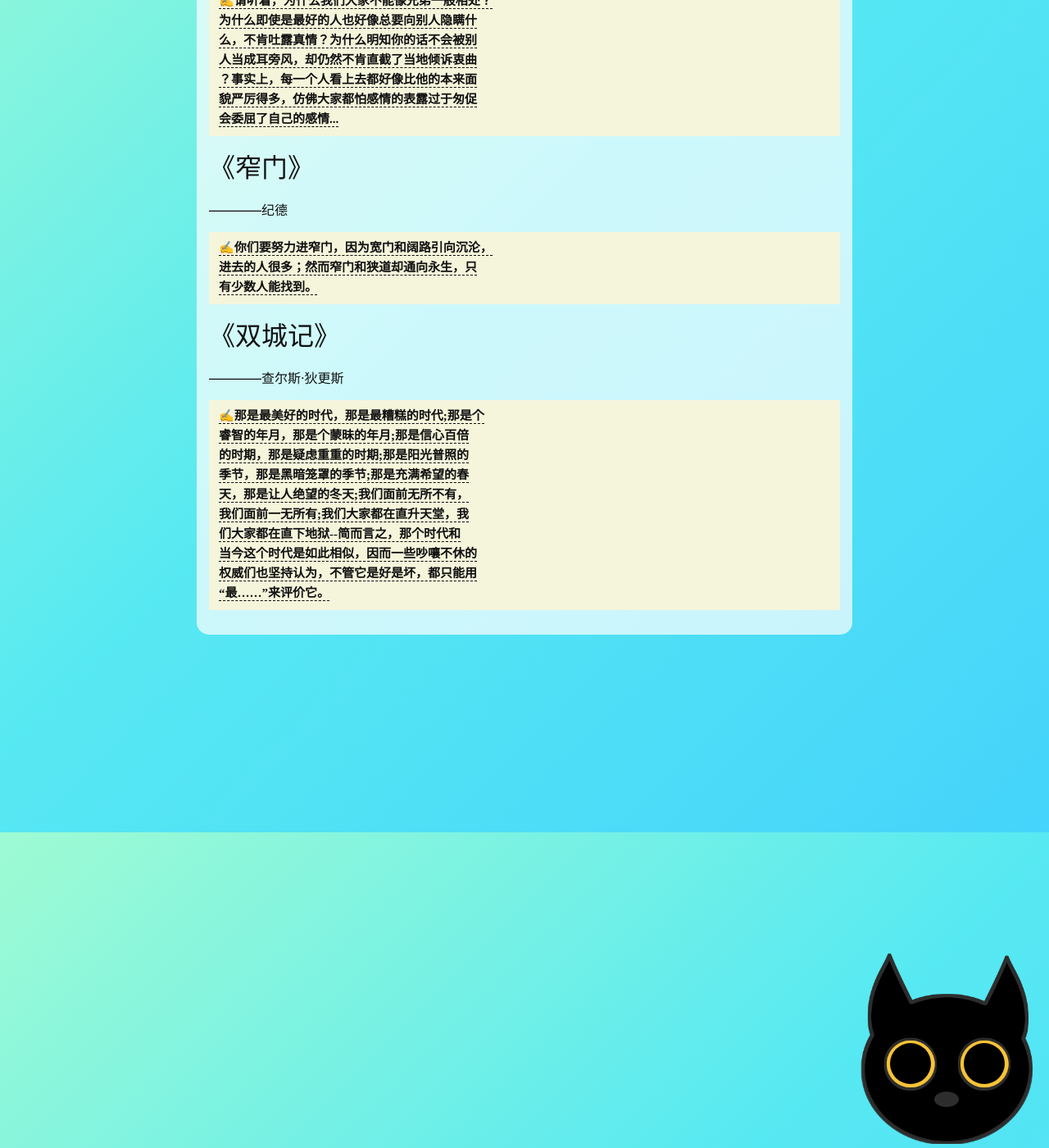
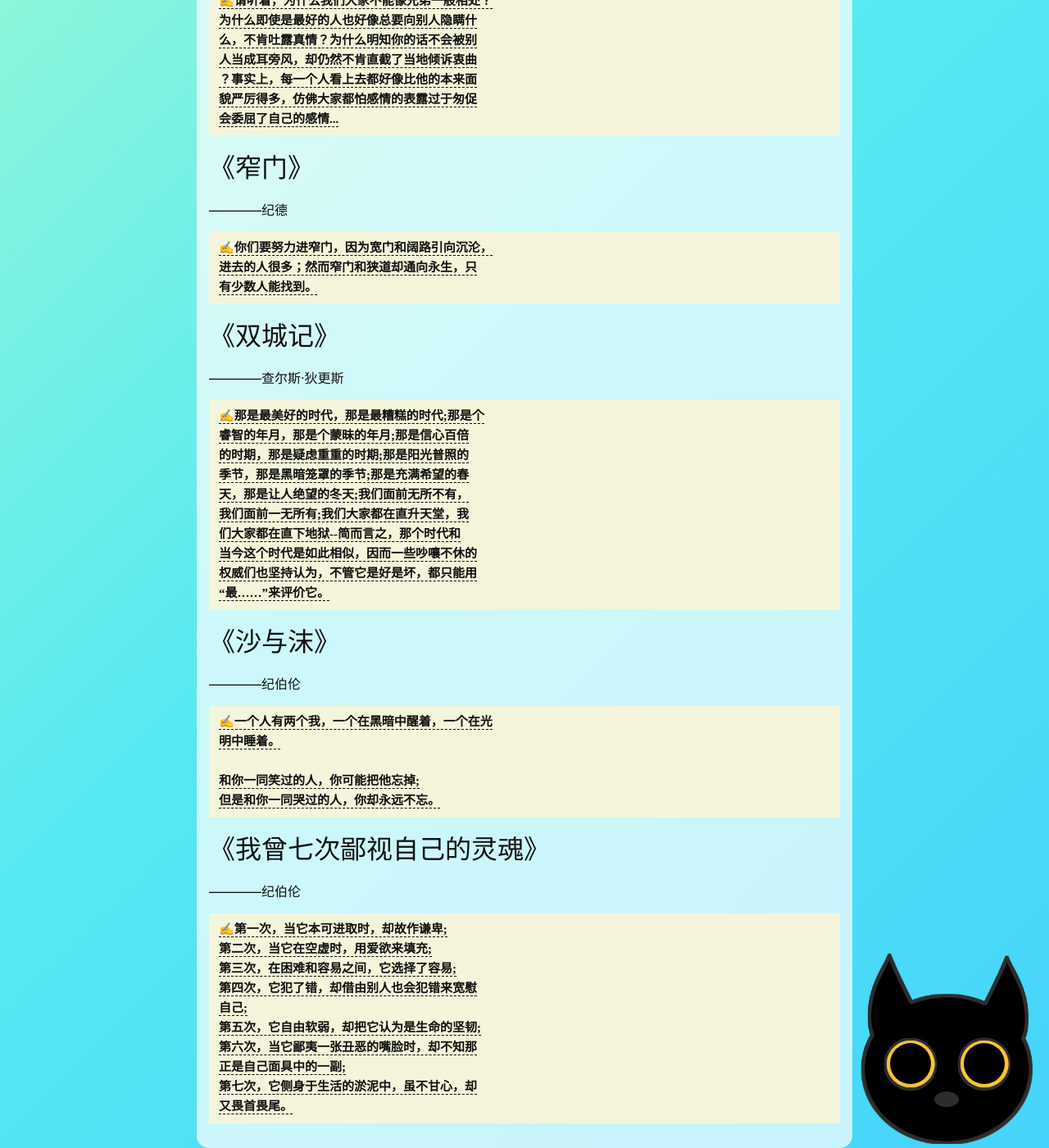
Before and after one commit to NothingWork/NothingWork.github.io, a Jekyll site: the page built from _posts/2024-08-04-读书笔记.md, in a window 1280 px wide and 1400 px high, scrolled down 385 px. Shown: the whole window at 82% size. Built offline with Jekyll 4.4.1, drawn with Linux system fonts in a browser that asks for light colours.

Commit message:
[post] 更新博客

````diff
--- a/_posts/2024-08-04-读书笔记.md
+++ b/_posts/2024-08-04-读书笔记.md
@@ -46,3 +46,32 @@ category: 无聊就读书
 权威们也坚持认为，不管它是好是坏，都只能用
 “最……”来评价它。
 ```
+
+## 《沙与沫》
+
+————纪伯伦
+
+```txt
+一个人有两个我，一个在黑暗中醒着，一个在光
+明中睡着。
+
+和你一同笑过的人，你可能把他忘掉;
+但是和你一同哭过的人，你却永远不忘。
+```
+
+## 《我曾七次鄙视自己的灵魂》
+
+————纪伯伦
+
+```txt
+第一次，当它本可进取时，却故作谦卑;
+第二次，当它在空虚时，用爱欲来填充;
+第三次，在困难和容易之间，它选择了容易;
+第四次，它犯了错，却借由别人也会犯错来宽慰
+自己;
+第五次，它自由软弱，却把它认为是生命的坚韧;
+第六次，当它鄙夷一张丑恶的嘴脸时，却不知那
+正是自己面具中的一副;
+第七次，它侧身于生活的淤泥中，虽不甘心，却
+又畏首畏尾。
+```
````
